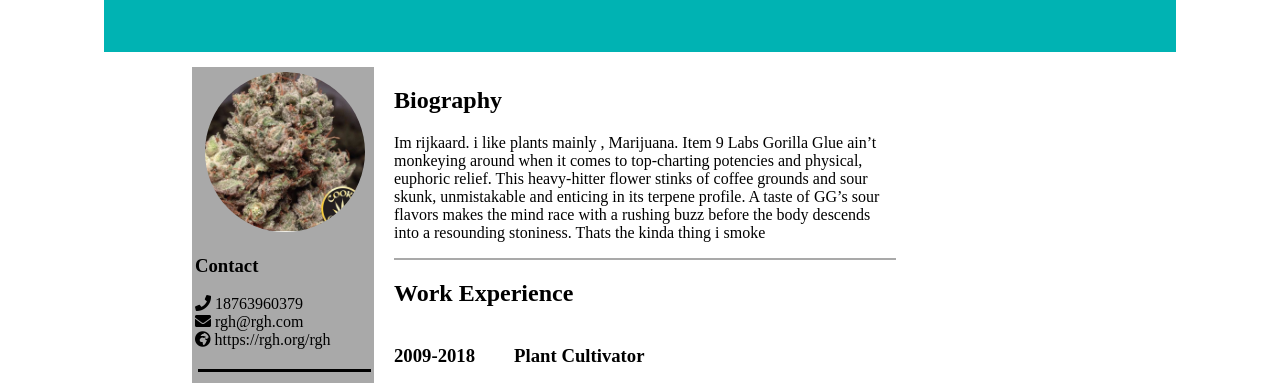
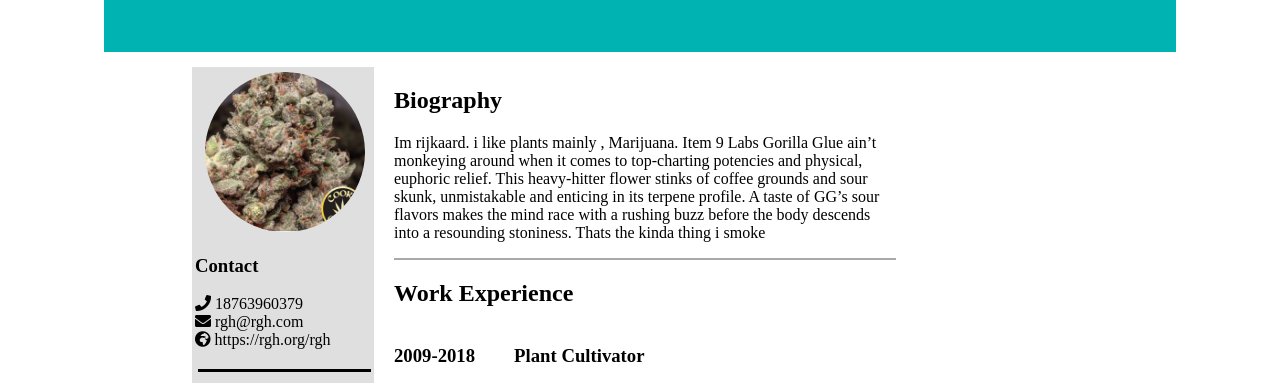
Before and after one commit to KlzRijkk0707/KlzRijkk0707.github.io, a plain HTML site: page index.html in a window 1280 px wide. Shown: the part 152-535 px from the top of the page. Drawn offline with Linux system fonts and the light colour scheme.

Commit message:
final update

```diff
--- a/styles.css
+++ b/styles.css
@@ -42,14 +42,12 @@ header div{
 
 /*CSS FOR SIDEBAR*/
 
-#sidebar{
-
-	float:left;
-	background-color:darkgrey;
-	padding-left:3px;
-	padding-top:5px;
-	margin-right:10px;
-
+#sidebar {
+    float: left;
+    background-color: #dfdfdf;
+    padding-left: 3px;
+    padding-top: 5px;
+    margin-right: 10px;
 }
 
 img{
```
